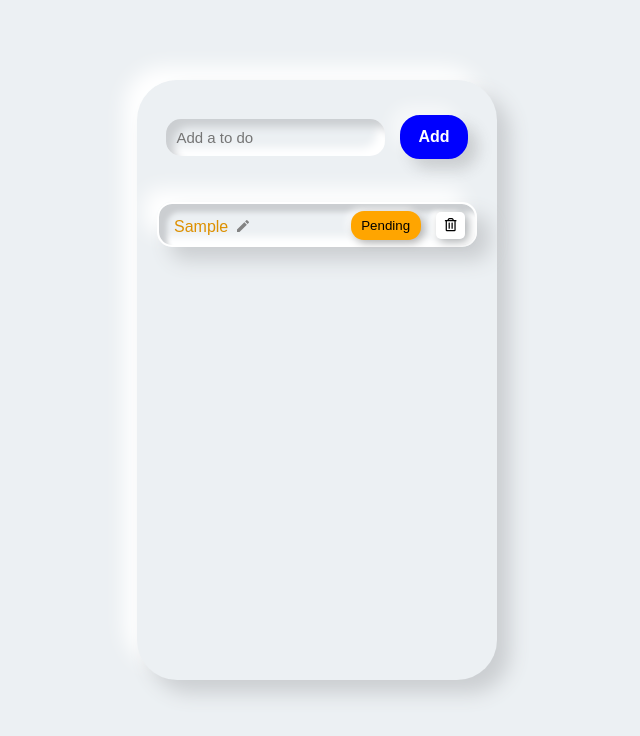
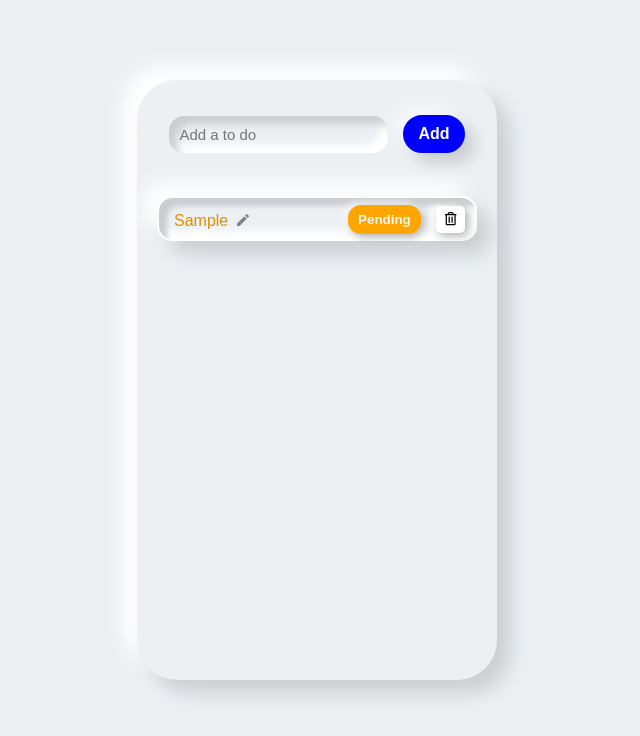
Before and after one commit to FriederikeM/To-Do-App, a React (Create React App) app: page / in a window 1280 px wide. Both pictures are taken after typing "Sample" into the empty fields and a click on the button "Add". Shown: the top 736 px of the page, without its empty margins (323-963 px from the left). Built offline with nearby package versions, Linux system fonts and the light colour scheme.

Commit message:
More button fine tuning

```diff
--- a/src/components/AddToDo.css
+++ b/src/components/AddToDo.css
@@ -18,7 +18,7 @@
 
 .add-button {
   font-size: 16px;
-  padding: 10px 15px;
+  padding: 7px 12px;
   border-radius: 20px;
   border: 3px solid blue;
   cursor: pointer;
@@ -27,7 +27,7 @@
   font-weight: 700;
   box-shadow: -10px -10px 15px rgba(255, 255, 255, 0.5),
     10px 10px 15px rgba(70, 70, 70, 0.2);
-  transition: all 200ms ease-in-out;
+  transition: box-shadow 200ms ease-in-out;
 }
 
 .add-button:hover {
@@ -35,6 +35,8 @@
     10px 10px 15px rgba(70, 70, 70, 0.2),
     inset -15px -10px 15px rgba(70, 70, 70, 0.4),
     inset 15px 10px 15px rgb(47, 47, 255);
+  border: none;
+  padding: 10px 15px;
 }
 
 .add-button:active {
@@ -44,4 +46,5 @@
     inset -15px -10px 15px rgb(47, 47, 255),
     inset 15px 10px 15px rgba(70, 70, 70, 0.4);
   border: 3px solid rgba(0, 0, 255, 0.65);
+  padding: 7px 12px;
 }
--- a/src/components/ToDo.css
+++ b/src/components/ToDo.css
@@ -30,6 +30,8 @@
   box-shadow: 3px 3px 8px #b1b1b1, -3px -2px 8px #ffffff;
   position: relative;
   top: 1px;
+  color: whitesmoke;
+  font-weight: bold;
 }
 
 .status-button:hover {
@@ -41,7 +43,6 @@
 
 .toDo--done {
   background-color: green;
-  color: whitesmoke;
   position: relative;
   right: 185px;
 }
```
